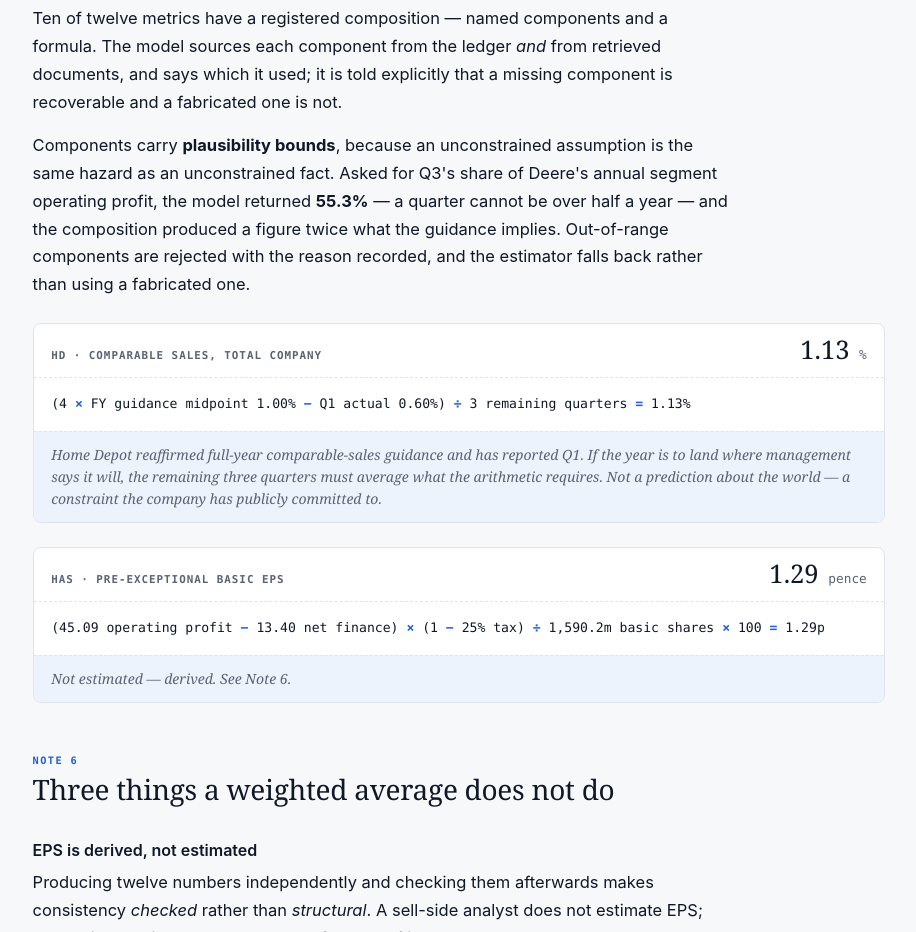
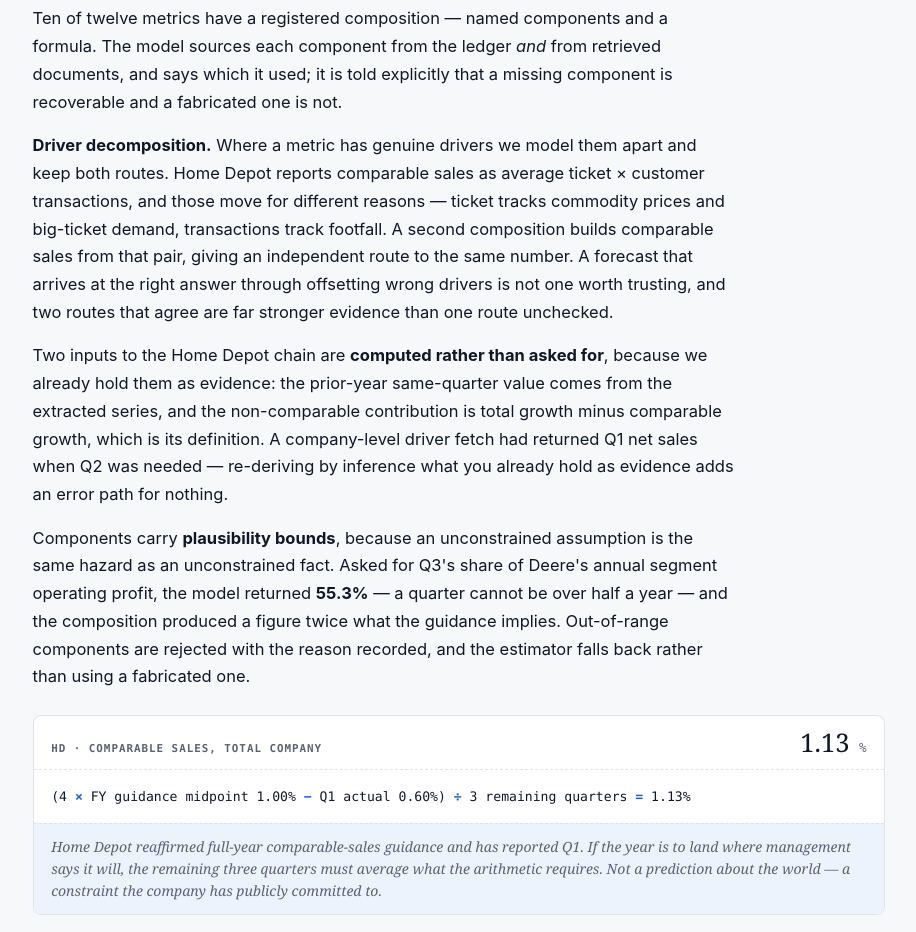
Before and after one commit to aswin-giridhar/justash-agents-vs-wall-street, a website: page architecture/index.html in a window 1280 px wide. Shown: the part 6206-7138 px from the top of the page, without its empty margins (181-1097 px from the left). Drawn offline with Linux system fonts and the light colour scheme.

Commit message:
docs: document driver decomposition and computed-not-asked inputs

```diff
--- a/architecture/index.html
+++ b/architecture/index.html
@@ -455,6 +455,20 @@
 sources each component from the ledger <em>and</em> from retrieved documents, and says which it used;
 it is told explicitly that a missing component is recoverable and a fabricated one is not.</p>
 
+<p><strong>Driver decomposition.</strong> Where a metric has genuine drivers we model them apart and
+keep both routes. Home Depot reports comparable sales as average ticket × customer transactions,
+and those move for different reasons — ticket tracks commodity prices and big-ticket demand,
+transactions track footfall. A second composition builds comparable sales from that pair, giving an
+independent route to the same number. A forecast that arrives at the right answer through
+offsetting wrong drivers is not one worth trusting, and two routes that agree are far stronger
+evidence than one route unchecked.</p>
+
+<p>Two inputs to the Home Depot chain are <strong>computed rather than asked for</strong>, because
+we already hold them as evidence: the prior-year same-quarter value comes from the extracted
+series, and the non-comparable contribution is total growth minus comparable growth, which is its
+definition. A company-level driver fetch had returned Q1 net sales when Q2 was needed — re-deriving
+by inference what you already hold as evidence adds an error path for nothing.</p>
+
 <p>Components carry <strong>plausibility bounds</strong>, because an unconstrained assumption is the
 same hazard as an unconstrained fact. Asked for Q3's share of Deere's annual segment operating
 profit, the model returned <strong>55.3%</strong> — a quarter cannot be over half a year — and the
```
